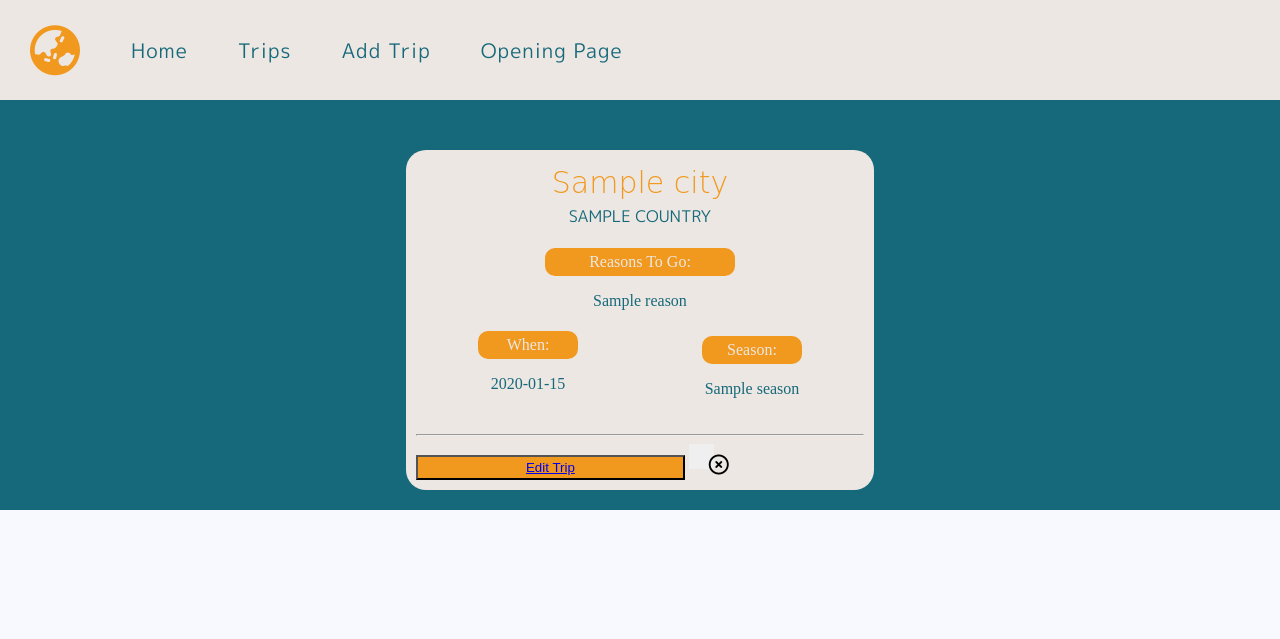
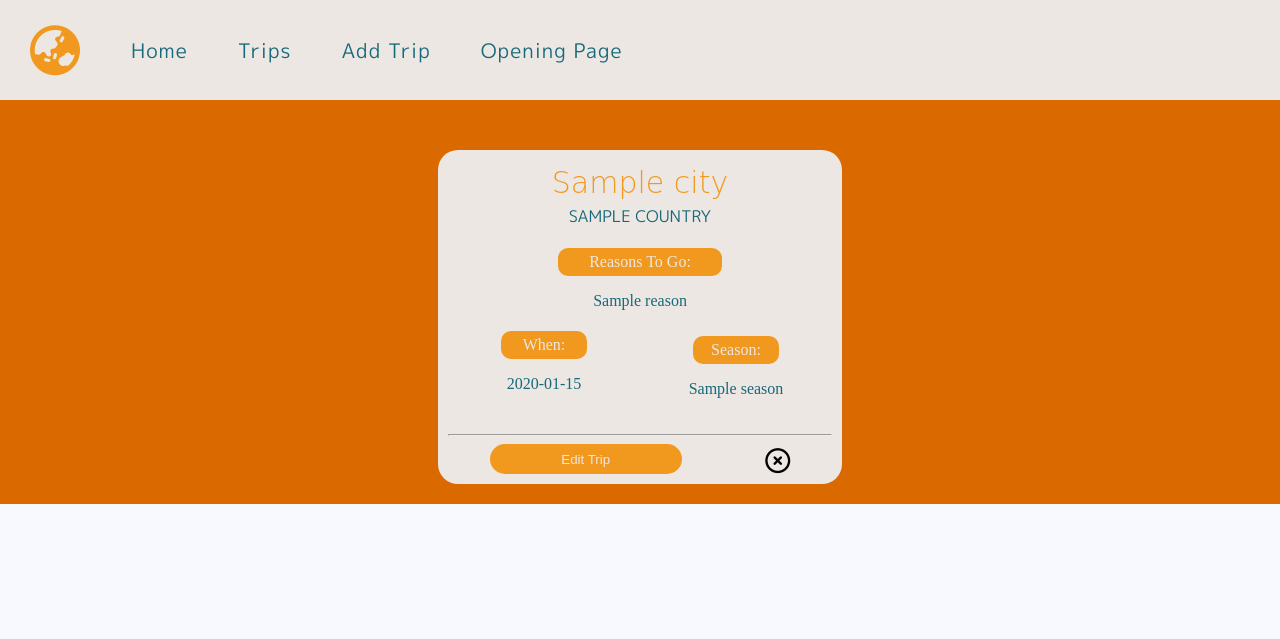
Before and after one commit to RebeccaRBell/travel_bucket_list, a Flask app: page /trips in a window 1280 px wide. Shown: the top 639 px of the page. Run offline with Flask 2, Linux system fonts and the light colour scheme; a database or web service that is not in the repository returns one stand-in record (values such as "Sample title"); some libraries are stand-ins or nearby versions; some web fonts are replaced.

```diff
--- a/controllers/trips_controller.py
+++ b/controllers/trips_controller.py
@@ -15,3 +15,11 @@ def trips():
     return render_template(
         "trips.html", trips=trips, countries=countries, cities=cities
     )
+
+
+@trips_blueprint.route("/trips/add_trip")
+def new_trip():
+    countries = country_repository.select_all()
+    cities = city_repository.select_all()
+
+    return render_template("add_trip.html", countries=countries, cities=cities)
--- /dev/null
+++ b/models/continent.py
@@ -0,0 +1,4 @@
+class Continent:
+    def __init__(self, name, id=None):
+        self.name = name
+        self.id = id
--- a/static/style.css
+++ b/static/style.css
@@ -13,6 +13,11 @@ serif;
         --color-3: #82C0CC;
         --color-4: #EDE7E3;
         --color-5: #f0991e;
+        --palette2-color-1:#14471E;
+        --palette2-color-2: #68904D;
+        --palette2-color-3: #C8D2D1;
+        --palette2-color-4: #EE9B01;
+        --palette2-color-5: #DA6A00;
         --logo-font: 'Calistoga', cursive;
         --font-1: 'Libre Baskerville',
                 serif;
@@ -307,12 +312,12 @@ main{
         flex-flow: row wrap;
         align-items: center;
         justify-content: center;
-        background-color: var(--color-1);
+        background-color: var(--palette2-color-5);
 }
 .trip-card{
         margin: 0 auto;
         min-width: 20%;
-        width: 35%;
+        width: 30%;
         margin: 50px 20px 20px 20px;
         padding: 10px;
         background-color: var(--color-4);
@@ -389,19 +394,38 @@ main{
 .reason, .season, .timeframe {
 
 }
-.edit-button {
-        width: 60%;
-        height: 25px;
+
+.trip-buttons{
+        display: flex;
+        flex-wrap: row nowrap;
+        align-items: center;
+        justify-content: center;
+}
+.edit-button, .edit-button a {
+        margin: 0 auto;
+        width: 50%;
+        height: 30px;
         background-color: var(--color-5);
+        border: none;
+        border-radius: 20px;
+        text-decoration: none;
+        color: var(--color-4);
+}
+.edit-button:hover, .edit-button a:hover{
+text-decoration: underline dotted;
 }
 .delete-button, .delete-button a{
         width: 25px;
         height: 25px;
         margin: 0 auto;
-        padding: 10px;
+        padding: 0px;
         border: none;
-        font-size: 20px;
+        font-size: 25px;
         color: black;
+        background-color: transparent;
         text-decoration: none;
         text-align: right;
 }
+.delete-button:hover, .delete-button a:hover{
+        color: rgb(190, 55, 55);
+}
```
Also changed, not shown: templates/add_trip.html (added, +21 -0 lines).
